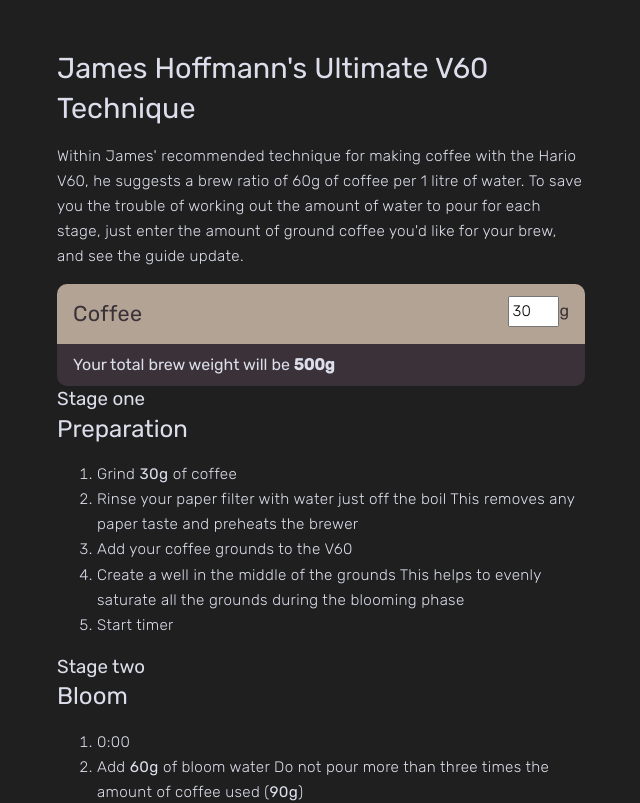
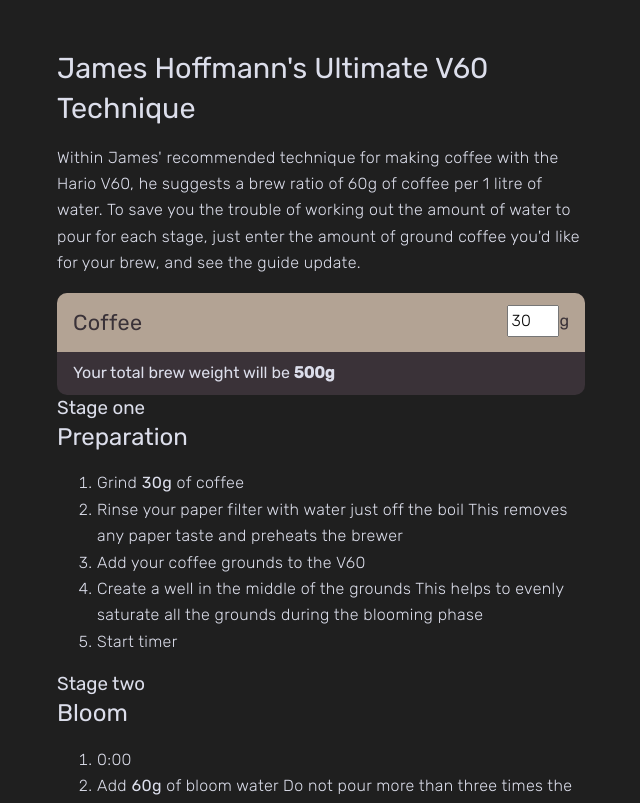
Before and after one commit to fuego161/v60-brew, a React (Create React App) app: page / in a window 1280 px wide. Shown: the top 803 px of the page, without its empty margins (319-959 px from the left). Built offline with nearby package versions, Linux system fonts and the light colour scheme.

Commit message:
Increase P font size for laptop up

```diff
--- a/src/scss/base/typography.scss
+++ b/src/scss/base/typography.scss
@@ -29,4 +29,8 @@
 	font-weight: 300;
 	letter-spacing: .35px;
 	line-height: 1.65;
+
+	@include breakpoint(laptop) {
+		font-size: 1rem;
+	}
 }
```
